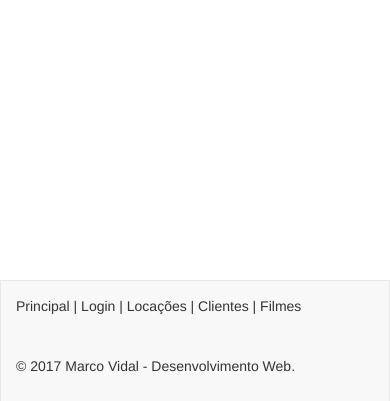
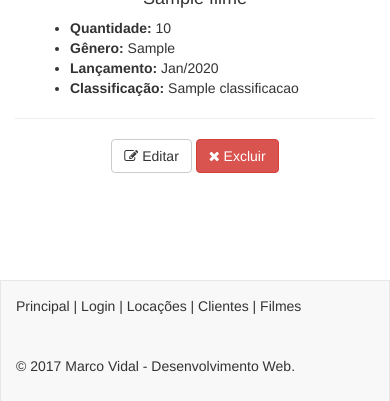
Before and after one commit to marcomvidal/StarVideo, a Django app: page /filmes/ in a window 390 px wide. Shown: the part 443-844 px from the top of the page. Run offline with Django 3.2, Linux system fonts and the light colour scheme; tables that the repository leaves empty hold one stand-in row (values such as "Sample post"); some libraries are stand-ins or nearby versions.

Commit message:
Adequações visuais e de funcionamento do módulo de Filmes

```diff
--- a/StarVideo/urls.py
+++ b/StarVideo/urls.py
@@ -3,6 +3,7 @@ URL Dispatcher: Projeto 'StarVideo'
 """
 from django.conf.urls import url, include
 from django.conf import settings
+from django.conf.urls.static import static
 from django.contrib import admin
 
 
@@ -16,3 +17,5 @@ if settings.DEBUG:
     urlpatterns = [
         url(r'^__debug__/', include(debug_toolbar.urls)),
     ] + urlpatterns
+
+    urlpatterns += static(settings.MEDIA_URL, document_root=settings.MEDIA_ROOT)
--- a/locacoes/models.py
+++ b/locacoes/models.py
@@ -75,7 +75,7 @@ class Filme(models.Model):
     quantidade = models.IntegerField()
     data_lancamento = models.DateTimeField(blank=True, null=True)
     blockbuster = models.BooleanField(default=False)
-    capa = models.ImageField(upload_to='filmes', blank=True, default='')
+    capa = models.ImageField(upload_to='filmes/', blank=True, default='')
     usuario = models.ForeignKey('auth.User')
     classificacao = models.ForeignKey('locacoes.Classificacao')
     genero = models.ForeignKey('locacoes.Genero')
--- a/locacoes/static/css/style.css
+++ b/locacoes/static/css/style.css
@@ -1,13 +1,22 @@
+h1 {
+    display: block;
+    text-align: center;
+}
+
 .footer {
-    position: absolute;
     bottom: 0;
+    position: fixed;
+    margin-top: 15px;
     width: 100%;
     line-height: 50px;
     border-style: solid;
     border-width: 1px 1px 0px 1px;
 }
 
-h1 {
-    display: block;
-    text-align: center;
+.container-filme {
+    min-height: 550px;
 }
+
+.capa-filme {
+    margin-bottom: 10px;
+}
--- a/locacoes/templates/common/footer.html
+++ b/locacoes/templates/common/footer.html
@@ -1,5 +1,5 @@
 {% block footer %}
-<footer class="footer navbar-default">
+<footer class="navbar-default footer">
     <div class="container">
     <div class="row">
         <div class="col-md-8 navbar-left">
--- a/locacoes/templates/common/navbar.html
+++ b/locacoes/templates/common/navbar.html
@@ -16,8 +16,14 @@
     <div class="collapse navbar-collapse" id="bs-example-navbar-collapse-1">
       <ul class="nav navbar-nav">
         <li><a href="#">Locações</a></li>
+        <li class="dropdown">
+          <a href="#" class="dropdown-toggle" data-toggle="dropdown" role="button" aria-haspopup="true" aria-expanded="false">Filmes <span class="caret"></span></a>
+          <ul class="dropdown-menu">
+            <li><a href="{% url 'locacoes:filmes-index' %}"><i class="fa fa-th"></i> Ver todos</a></li>
+            <li><a href="{% url 'locacoes:filmes-criar' %}"><i class="fa fa-plus"></i> Cadastrar</a></li>
+          </ul>
+        </li>
         <li><a href="#">Clientes</a></li>
-        <li><a href="#">Filmes</a></li>
       </ul>
       <ul class="nav navbar-nav navbar-right">
         <li class="dropdown">
--- a/locacoes/templates/filmes/index.html
+++ b/locacoes/templates/filmes/index.html
@@ -4,23 +4,44 @@
 {% block title %}Filmes Disponíveis{% endblock %}
 
 {% block body %}
-<h1><span class="fa fa-film"></span> Filmes Disponíveis</h1>
+<h1><i class="fa fa-film"></i> Filmes Disponíveis</h1>
+<p>&nbsp;</p>
 
 <div class="row">
 {% if filmes %}
     {% for filme in filmes %}
-    <div class="col-md-4">
-    <h4>{{ filme.titulo }}</h4>
-    {{ filme.capa }}
-    <ul>
-        <li>Blockbuster: {{ filme.blockbuster }}</li>
-        <li>Quantidade: {{ filme.quantidade }}</li>
-        <li>Gênero: {{ filme.genero }}</li>
-        <li>Lançamento: {{ filme.data_lancamento|date:"M/Y" }}</li>
-        <li>Classificação: {{ filme.classificacao }}</li>
-    </ul>
+
+    <div class="col-md-3 container-filme">
+        {% if filme.capa %}
+        <div class="col-md-12">
+            <a class="thumbnail capa-filme" href="{{ filme.capa.url }}">
+                <img class="img-rounded" src="{{ filme.capa.url }}" />
+            </a>
+        </div>
+        {% endif %}
+
+        <div class="col-md-12">
+            <h4 class="text-center">{{ filme.titulo }}
+                {% if filme.blockbuster is True %}
+                <i class="fa fa-star-o" title="Este filme é um blockbuster"></i>
+                {% endif %}
+            </h4>
+            <ul>
+                <li><strong>Quantidade:</strong> {{ filme.quantidade }}</li>
+                <li><strong>Gênero:</strong> {{ filme.genero }}</li>
+                <li><strong>Lançamento:</strong> {{ filme.data_lancamento|date:"M/Y" }}</li>
+                <li><strong>Classificação:</strong> {{ filme.classificacao }}</li>
+
+            </ul>
+        </div>
+        <hr />
+        <div class="text-center">
+            <a class="btn btn-default" href="{% url 'locacoes:filmes-editar' pk=filme.pk  %}"><i class="fa fa-edit"></i> Editar</a>
+            <a class="btn btn-danger" href="#"><i class="fa fa-close"></i> Excluir</a>
+        </div>
     </div>
     {% endfor %}
 {% endif %}
 </div>
+
 {% endblock %}
--- a/locacoes/urls.py
+++ b/locacoes/urls.py
@@ -7,10 +7,9 @@ from . import views
 
 
 app_name = 'locacoes'
+
 urlpatterns = [
-    url(r'filmes/$', views.FilmeIndexView.as_view(), name="filme-index"),
-    url(r'filmes/novo/$', views.filmes_create, name="filme-create"),
-    url(r'filmes/(?P<pk>[0-9]+)/editar/$', views.filmes_edit, name="filme-editar"),
-    url(r'filmes/sucesso/$', views.success, name="success"),
-    url(r'filmes/falha/$', views.fail, name="fail"),
+    url(r'filmes/$',                        views.FilmeIndexView.as_view(), name="filmes-index"),
+    url(r'filmes/novo/$',                   views.filmes_criar,             name="filmes-criar"),
+    url(r'filmes/(?P<pk>[0-9]+)/editar/$',  views.filmes_editar,            name="filmes-editar"),
 ]
--- a/locacoes/views.py
+++ b/locacoes/views.py
@@ -9,8 +9,10 @@ from .models import Filme, Classificacao, Genero
 from .forms import FilmeForm
 
 
-def filmes_create(request):
+def filmes_criar(request):
     """ Cadastro de filmes """
+    generos         = Genero.objects.all()
+    classificacoes  = Classificacao.objects.all()
 
     if request.method == 'POST':
         form = FilmeForm(request.POST, request.FILES)
@@ -19,56 +21,49 @@ def filmes_create(request):
             filme = form.save(commit=False)
             filme.usuario = request.user
             filme.save()
-
-            return HttpResponseRedirect('/filmes/sucesso/')
+            return redirect('locacoes:filmes-index')
 
     form = FilmeForm()
 
     context = {
-        'form': form
+        'form': form,
+        'generos': generos,
+        'classificacoes': classificacoes,
     }
     return render(request, 'filmes/form.html', context)
 
 
-def filmes_edit(request, pk):
+def filmes_editar(request, pk):
     """Edição de um filme existente"""
-    filme       = get_object_or_404(Filme, pk=pk)
-    categorias  = Classificacao.objects.all()
-    generos     = Genero.objects.all()
+    filme           = get_object_or_404(Filme, pk=pk)
+    generos         = Genero.objects.all()
+    classificacoes  = Classificacao.objects.all()
 
-    if request.POST:
-        form = FilmeForm(request.POST, instance=filme)
+    if request.method == 'POST':
+        form = FilmeForm(request.POST, request.FILES, instance=filme)
 
         if form.is_valid():
             filme = form.save(commit=False)
             filme.usuario = request.user
             filme.save()
-
-            return HttpResponseRedirect('/filmes/sucesso/')
+            return redirect('locacoes:filmes-index')
     else:
         form = FilmeForm(instance=filme)
 
     context = {
         'form': form,
-        'categorias': categorias,
-        'generos': generos
+        'filme': filme,
+        'generos': generos,
+        'classificacoes': classificacoes,
     }
 
     return render(request, 'filmes/form.html', context)
 
 
 class FilmeIndexView(ListView):
-    """ Exibição de todos os filmes cadastrados no banco de dados. """
+    """ Exibição de todos os filmes cadastrados """
     template_name = 'filmes/index.html'
     context_object_name = 'filmes'
 
     def get_queryset(self):
         return Filme.objects.order_by('titulo')
-
-
-def success(request):
-    return HttpResponse("Sucesso!")
-
-
-def fail(request):
-    return HttpResponse("Falha!")
```
Also changed, not shown: locacoes/templates/common/save_form.html (added, +8 -0 lines), locacoes/templates/filmes/form.html (+19 -17 lines), 1 other file.
